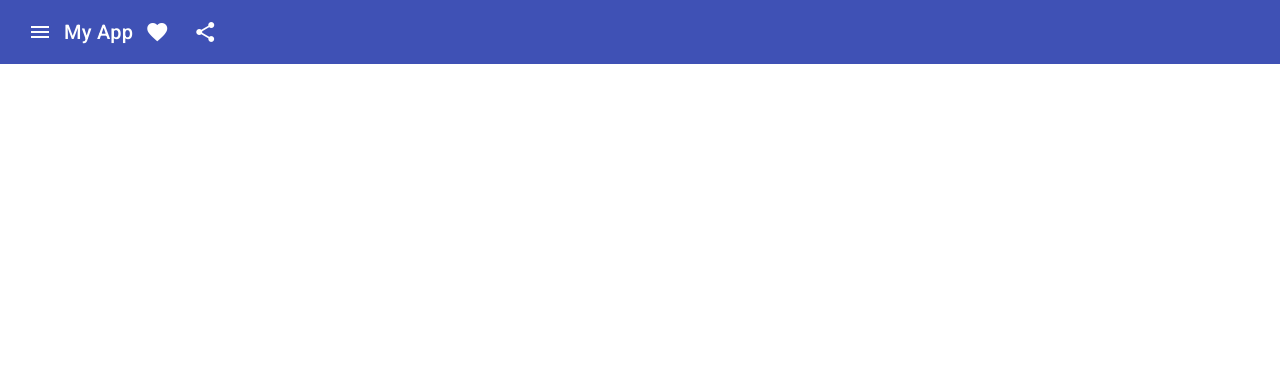
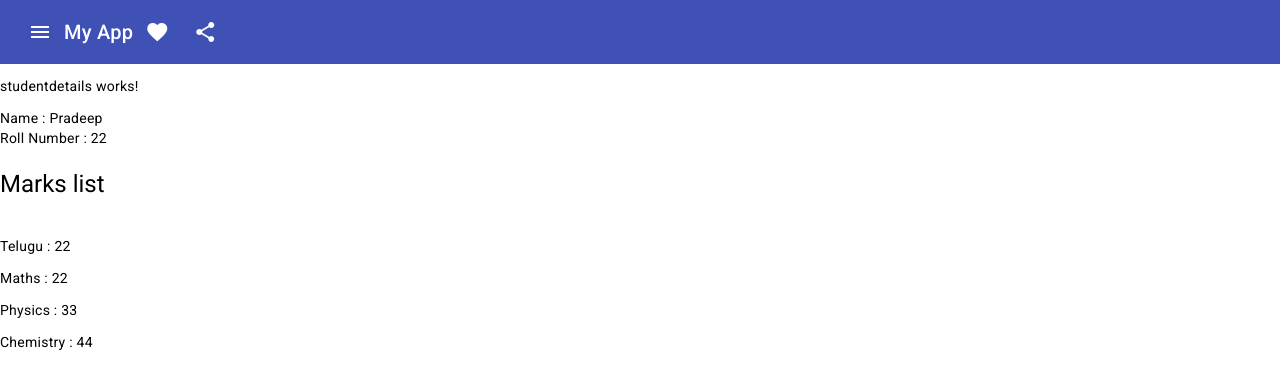
Before and after one commit to mdyusuf7861/anubis, an Angular app: page /student in a window 1280 px wide. Before the commit this address led to /. Shown: the top 388 px of the page. Built offline with nearby package versions, Linux system fonts and the light colour scheme.

Commit message:
Implemented Student details

```diff
--- a/src/app/app-routing.module.ts
+++ b/src/app/app-routing.module.ts
@@ -1,7 +1,10 @@
 import { NgModule } from '@angular/core';
 import { RouterModule, Routes } from '@angular/router';
+import { StudentdetailsComponent } from './studentdetails/studentdetails.component';
 
-const routes: Routes = [];
+const routes: Routes = [
+  {path: 'student', component: StudentdetailsComponent}
+];
 
 @NgModule({
   imports: [RouterModule.forRoot(routes)],
--- a/src/app/app.module.ts
+++ b/src/app/app.module.ts
@@ -10,11 +10,13 @@ import { MatButtonModule } from '@angular/material/button';
 
 import { BrowserAnimationsModule } from '@angular/platform-browser/animations';
 import { ToolbarComponent } from './toolbar/toolbar.component';
+import { StudentdetailsComponent } from './studentdetails/studentdetails.component';
 
 @NgModule({
   declarations: [
     AppComponent,
-    ToolbarComponent
+    ToolbarComponent,
+    StudentdetailsComponent
   ],
   imports: [
     BrowserModule,
--- /dev/null
+++ b/src/app/studentdetails/studentdetails.component.html
@@ -0,0 +1,9 @@
+<p>studentdetails works!</p>
+
+Name : {{ name }} <br>
+Roll Number : {{ rollNumber }} <br><br>
+
+<h1>Marks list</h1> <br>
+<p *ngFor="let subjectMarks of marks">
+    {{subjectMarks.name}} : {{subjectMarks.marks}}
+</p>
--- /dev/null
+++ b/src/app/studentdetails/studentdetails.component.ts
@@ -0,0 +1,22 @@
+import { Component } from '@angular/core';
+
+interface studentMarks{
+  name: string;
+  marks: number;
+}
+
+@Component({
+  selector: 'app-studentdetails',
+  templateUrl: './studentdetails.component.html',
+  styleUrls: ['./studentdetails.component.css']
+})
+export class StudentdetailsComponent {
+  name: string = 'Pradeep';
+  rollNumber: number = 22;
+
+  marks: studentMarks[] = [{ name: 'Telugu', marks: 22 },
+  { name: 'Maths', marks: 22 },
+  { name: 'Physics', marks: 33 },
+  { name: 'Chemistry', marks: 44 }
+]
+}
```
Also changed, not shown: src/app/studentdetails/studentdetails.component.css (added), 1 other file (tests, documents, lock files or other folders).
